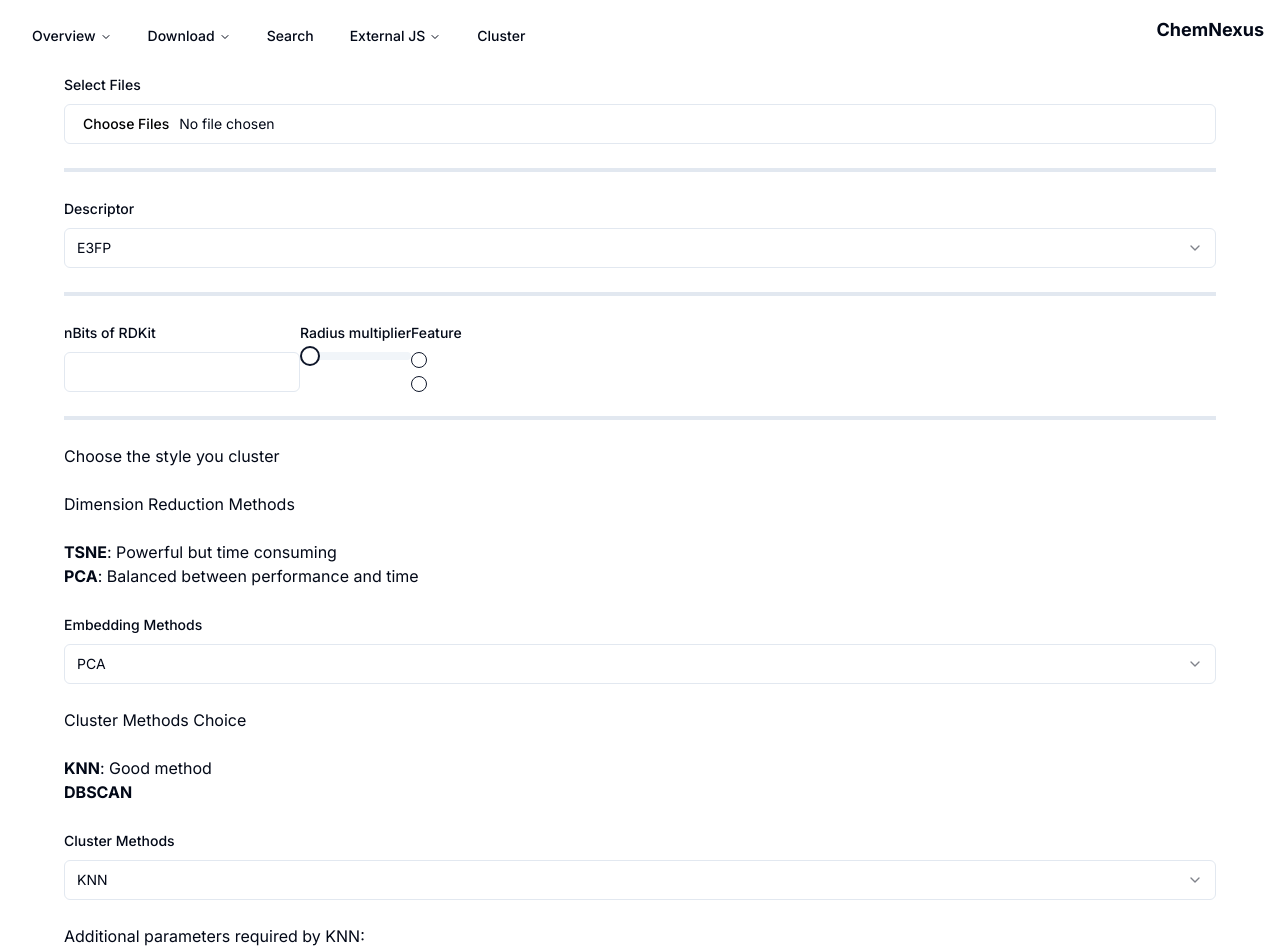
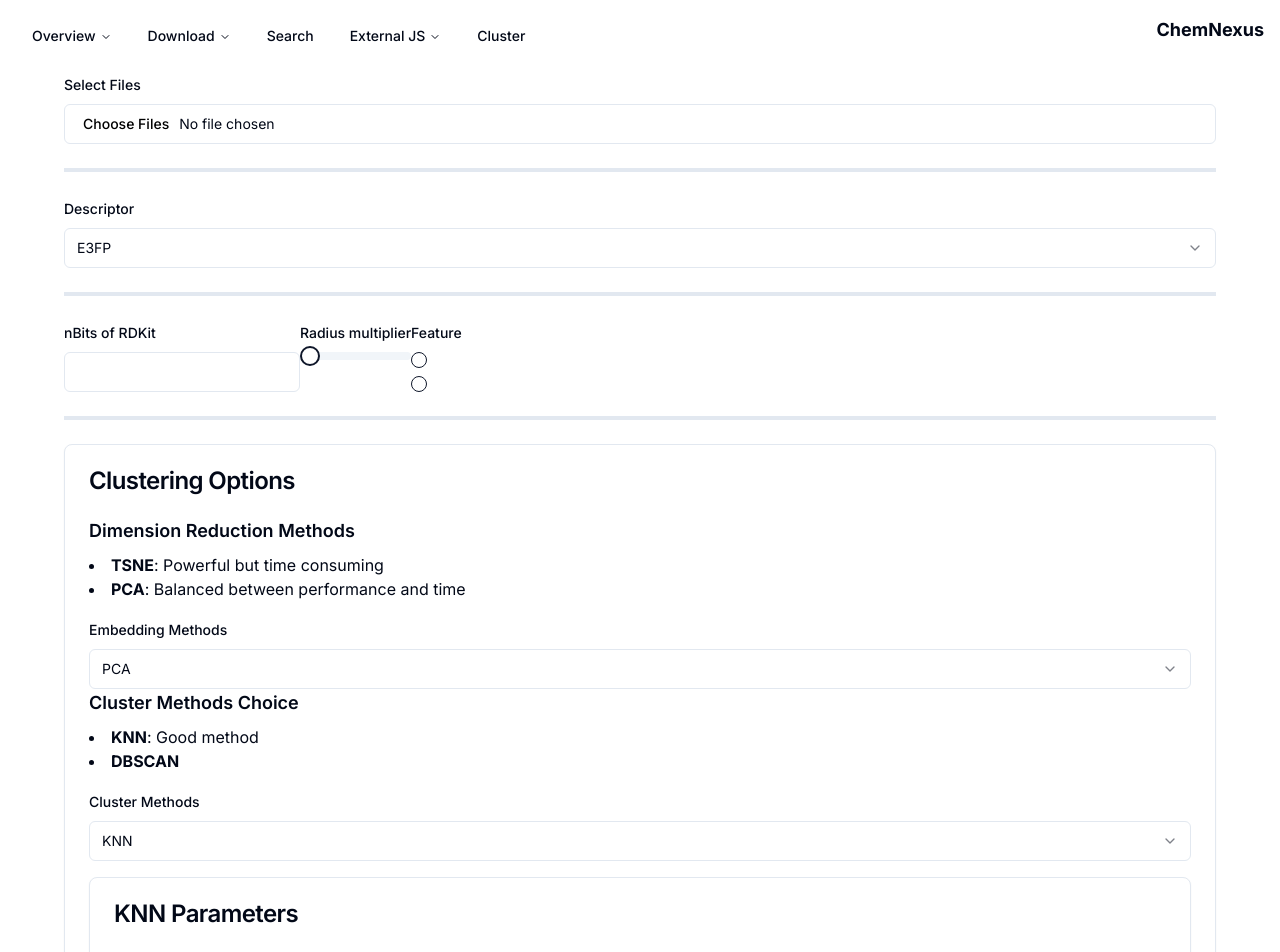
Before and after one commit to ukeSJTU/clc-db-frontend, a Next.js app: page /cluster in a window 1280 px wide. Shown: the top 952 px of the page. Built offline with nearby package versions, Linux system fonts and the light colour scheme.

Commit message:
feat(ui): :sparkles: rebuild the cluster option component

```diff
--- a/components/clusterpage/ClusteringOptions.tsx
+++ b/components/clusterpage/ClusteringOptions.tsx
@@ -16,6 +16,7 @@ import {
     FormMessage,
 } from "@/components/ui/form";
 import { Control, Controller } from "react-hook-form";
+import { Card, CardHeader, CardTitle, CardContent } from "@/components/ui/card";
 
 interface ClusteringOptionsProps {
     control: Control<any>;
@@ -31,17 +32,25 @@ const ClusteringOptions: React.FC<ClusteringOptionsProps> = ({
     clusterMethod,
 }) => {
     return (
-        <>
-            <h3>Choose the style you cluster</h3>
-            <h5>Dimension Reduction Methods</h5>
-            <ul>
+        <Card className="mb-4">
+            <CardHeader>
+                <CardTitle>Clustering Options</CardTitle>
+            </CardHeader>
+            <CardContent>
+                <div className="mb-4">
+                    <h4 className="text-lg font-semibold mb-2">
+                        Dimension Reduction Methods
+                    </h4>
+                    <ul className="list-disc list-inside">
                         <li>
                             <strong>TSNE</strong>: Powerful but time consuming
                         </li>
                         <li>
-                    <strong>PCA</strong>: Balanced between performance and time
+                            <strong>PCA</strong>: Balanced between performance
+                            and time
                         </li>
                     </ul>
+                </div>
                 <FormField
                     control={control}
                     name="reductionMethod"
@@ -62,25 +71,30 @@ const ClusteringOptions: React.FC<ClusteringOptionsProps> = ({
                                     <SelectItem value="TSNE">TSNE</SelectItem>
                                 </SelectContent>
                             </Select>
-                        {field.value === "TSNE" && bits > fileListLength && (
+                            {field.value === "TSNE" &&
+                                bits > fileListLength && (
                                     <FormMessage className="text-red-500">
-                                Error! When using TSNE, the number of files must
-                                be greater than the dimension of descriptors.
+                                        Error! When using TSNE, the number of
+                                        files must be greater than the dimension
+                                        of descriptors.
                                     </FormMessage>
                                 )}
                             {field.value === "TSNE" && (
                                 <FormMessage>
                                     Dimension of descriptors:{" "}
-                                <strong>{bits}</strong>, Number of input files:{" "}
-                                <strong>{fileListLength}</strong>
+                                    <strong>{bits}</strong>, Number of input
+                                    files: <strong>{fileListLength}</strong>
                                 </FormMessage>
                             )}
                         </FormItem>
                     )}
                 />
 
-            <h5>Cluster Methods Choice</h5>
-            <ul>
+                <div className="mb-4">
+                    <h4 className="text-lg font-semibold mb-2">
+                        Cluster Methods Choice
+                    </h4>
+                    <ul className="list-disc list-inside">
                         <li>
                             <strong>KNN</strong>: Good method
                         </li>
@@ -88,6 +102,7 @@ const ClusteringOptions: React.FC<ClusteringOptionsProps> = ({
                             <strong>DBSCAN</strong>
                         </li>
                     </ul>
+                </div>
                 <FormField
                     control={control}
                     name="clusterMethod"
@@ -105,7 +120,9 @@ const ClusteringOptions: React.FC<ClusteringOptionsProps> = ({
                                 </FormControl>
                                 <SelectContent>
                                     <SelectItem value="KNN">KNN</SelectItem>
-                                <SelectItem value="DBSCAN">DBSCAN</SelectItem>
+                                    <SelectItem value="DBSCAN">
+                                        DBSCAN
+                                    </SelectItem>
                                 </SelectContent>
                             </Select>
                         </FormItem>
@@ -113,8 +130,11 @@ const ClusteringOptions: React.FC<ClusteringOptionsProps> = ({
                 />
 
                 {clusterMethod === "KNN" && (
-                <>
-                    <p>Additional parameters required by KNN:</p>
+                    <Card className="mt-4">
+                        <CardHeader>
+                            <CardTitle>KNN Parameters</CardTitle>
+                        </CardHeader>
+                        <CardContent>
                             <FormField
                                 control={control}
                                 name="clusters"
@@ -175,12 +195,16 @@ const ClusteringOptions: React.FC<ClusteringOptionsProps> = ({
                                     </FormItem>
                                 )}
                             />
-                </>
+                        </CardContent>
+                    </Card>
                 )}
 
                 {clusterMethod === "DBSCAN" && (
-                <>
-                    <p>Additional parameters required by DBSCAN:</p>
+                    <Card className="mt-4">
+                        <CardHeader>
+                            <CardTitle>DBSCAN Parameters</CardTitle>
+                        </CardHeader>
+                        <CardContent>
                             <FormField
                                 control={control}
                                 name="eps"
@@ -217,9 +241,11 @@ const ClusteringOptions: React.FC<ClusteringOptionsProps> = ({
                                     </FormItem>
                                 )}
                             />
-                </>
+                        </CardContent>
+                    </Card>
                 )}
-        </>
+            </CardContent>
+        </Card>
     );
 };
 
```
Lines whose indentation alone changed are shown as unchanged.
